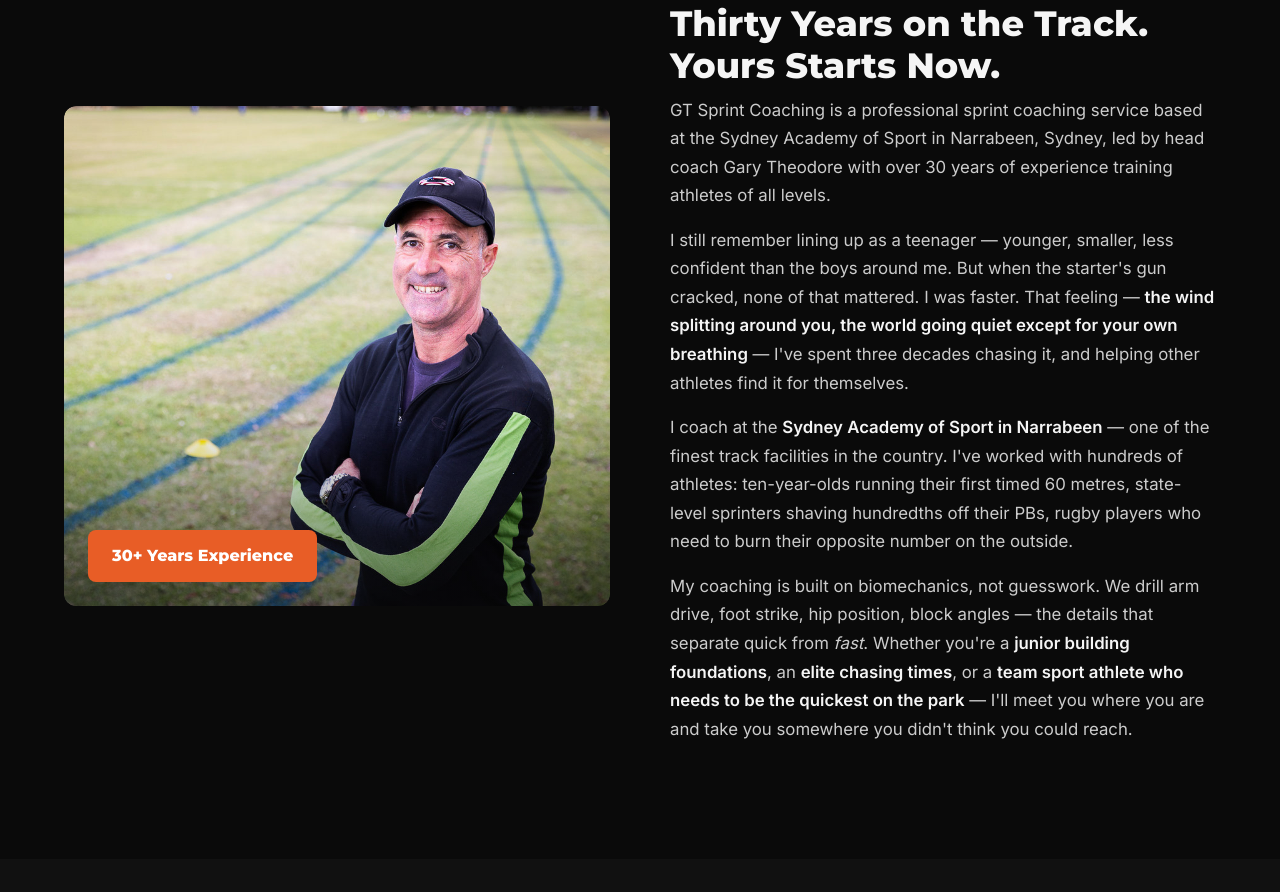
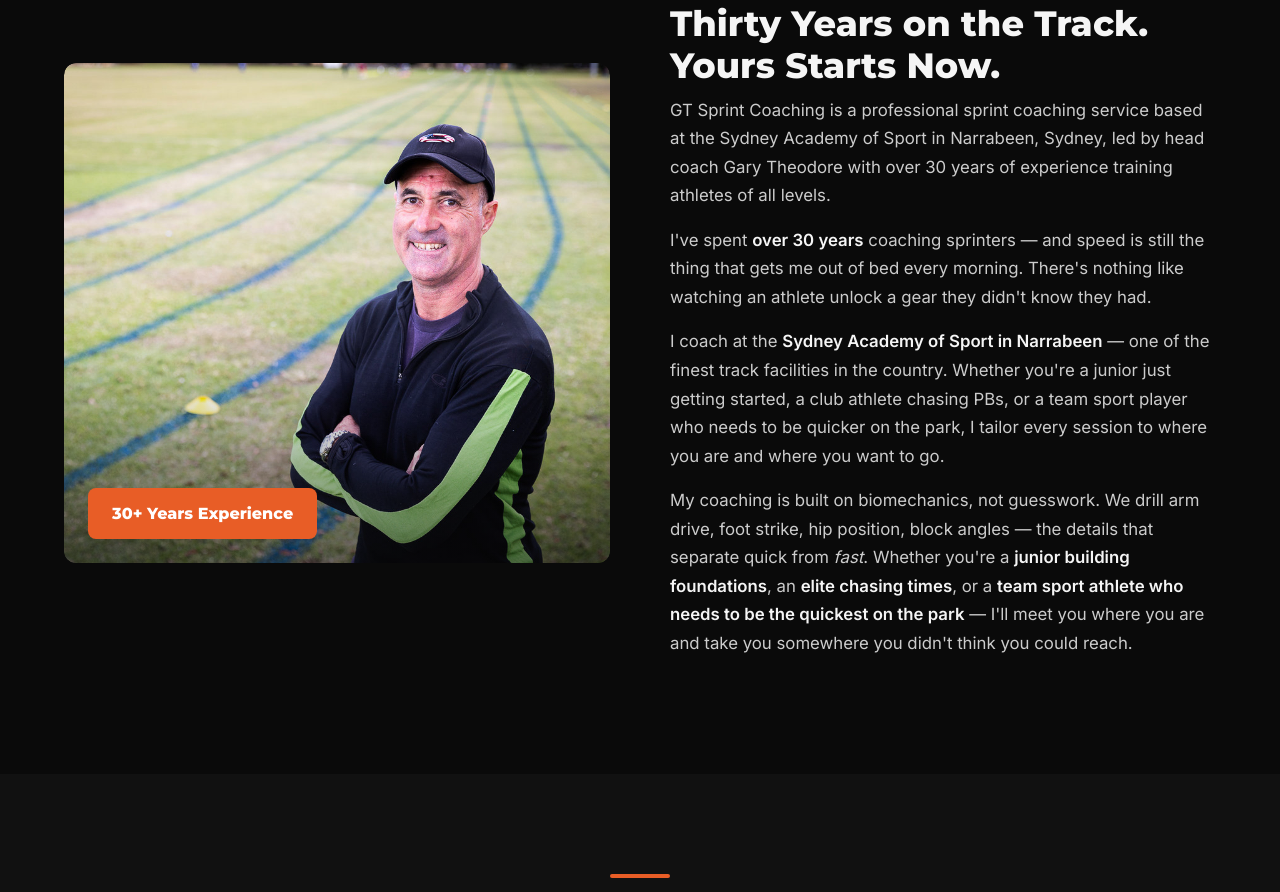
Before and after one commit to ZacN1234/gt-sprint-coaching, a plain HTML site: page index.html in a window 1280 px wide. Shown: the part 948-1840 px from the top of the page. Drawn offline with Linux system fonts and the light colour scheme.

Commit message:
Remove fabricated bio content — keep only verifiable facts from original site

```diff
--- a/index.html
+++ b/index.html
@@ -1468,8 +1468,8 @@
           <p class="subtitle">About Coach Gary Theodore</p>
           <h2>Thirty Years on the Track. Yours Starts Now.</h2>
           <p>GT Sprint Coaching is a professional sprint coaching service based at the Sydney Academy of Sport in Narrabeen, Sydney, led by head coach Gary Theodore with over 30 years of experience training athletes of all levels.</p>
-          <p>I still remember lining up as a teenager &mdash; younger, smaller, less confident than the boys around me. But when the starter's gun cracked, none of that mattered. I was faster. That feeling &mdash; <strong>the wind splitting around you, the world going quiet except for your own breathing</strong> &mdash; I've spent three decades chasing it, and helping other athletes find it for themselves.</p>
-          <p>I coach at the <strong>Sydney Academy of Sport in Narrabeen</strong> &mdash; one of the finest track facilities in the country. I've worked with hundreds of athletes: ten-year-olds running their first timed 60 metres, state-level sprinters shaving hundredths off their PBs, rugby players who need to burn their opposite number on the outside.</p>
+          <p>I've spent <strong>over 30 years</strong> coaching sprinters &mdash; and speed is still the thing that gets me out of bed every morning. There's nothing like watching an athlete unlock a gear they didn't know they had.</p>
+          <p>I coach at the <strong>Sydney Academy of Sport in Narrabeen</strong> &mdash; one of the finest track facilities in the country. Whether you're a junior just getting started, a club athlete chasing PBs, or a team sport player who needs to be quicker on the park, I tailor every session to where you are and where you want to go.</p>
           <p>My coaching is built on biomechanics, not guesswork. We drill arm drive, foot strike, hip position, block angles &mdash; the details that separate quick from <em>fast</em>. Whether you're a <strong>junior building foundations</strong>, an <strong>elite chasing times</strong>, or a <strong>team sport athlete who needs to be the quickest on the park</strong> &mdash; I'll meet you where you are and take you somewhere you didn't think you could reach.</p>
         </div>
       </div>
@@ -1542,7 +1542,7 @@
         <div class="why-card animate-on-scroll">
           <div class="why-icon">&#128170;</div>
           <h3>30+ Years Experience</h3>
-          <p>Three decades of coaching sprinters at every level. I've seen it all, coached through it all, and know exactly how to get results.</p>
+          <p>Over three decades dedicated to sprint coaching. That depth of experience means I can spot what needs fixing and know how to fix it.</p>
         </div>
         <div class="why-card animate-on-scroll">
           <div class="why-icon">&#127919;</div>
@@ -1648,7 +1648,7 @@
           </button>
           <div class="faq-answer">
             <div class="faq-answer-inner">
-              <p>That's me! I'm Gary Theodore, and I've been coaching sprinters for <strong>over 30 years</strong>. Speed has been my life's work. I've helped hundreds of athletes — from young juniors discovering their potential to elite competitors chasing national-level times. My philosophy is simple: master the fundamentals, refine the details, and let your speed do the talking.</p>
+              <p>That's me! I'm Gary Theodore, and I've been coaching sprinters for <strong>over 30 years</strong>. Speed has been my life's work. I work with athletes of all levels &mdash; juniors, club sprinters, and team sport players &mdash; at the Sydney Academy of Sport in Narrabeen. My philosophy is simple: master the fundamentals, refine the details, and let your speed do the talking.</p>
             </div>
           </div>
         </div>
```
